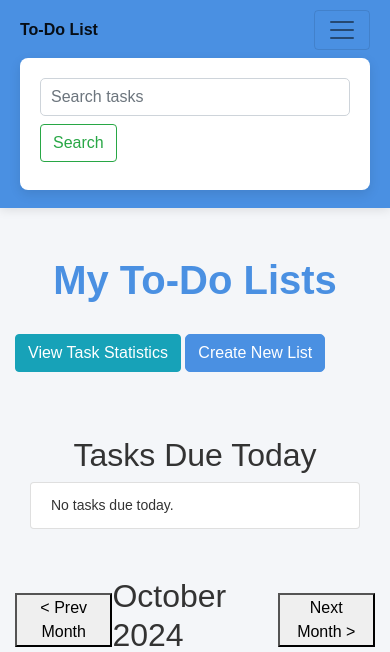
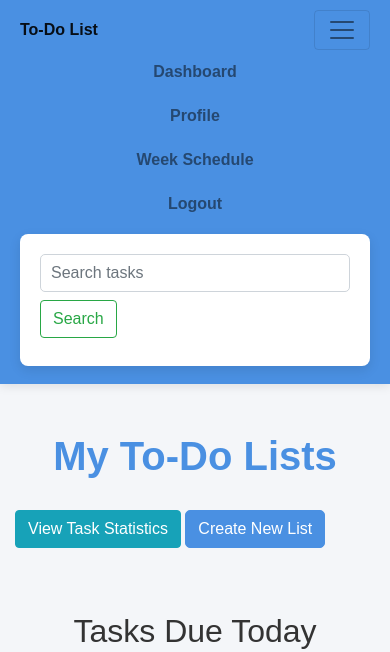
Before and after one commit to 1bgss/Todolist, a PHP site: page /dashboard.php in a window 390 px wide, after a click that opens the changed part. Shown: the top 652 px of the page. Run offline with PHP 8.4, Linux system fonts and the light colour scheme; the visitor is signed in with stand-in values (Sample User, id 1); data that the repository does not hold is empty.

Commit message:
Update styles.css

```diff
--- a/styles.css
+++ b/styles.css
@@ -12,6 +12,7 @@ body {
     background-color: #4a90e2 !important;
     padding: 10px 20px;
     box-shadow: 0 2px 10px rgba(0, 0, 0, 0.1);
+    position: relative; /* Tambahkan ini */
 }
 
 .navbar-brand {
@@ -31,6 +32,10 @@ body {
     border-radius: 5px;
 }
 
+.navbar-collapse {
+    z-index: 9999;
+}
+
 /* Hamburger */
 .navbar .hamburger {
     display: none;
@@ -46,23 +51,11 @@ body {
     transition: 0.4s;
 }
 
-@media (max-width: 768px) {
-    .navbar .hamburger {
-        display: flex;
-    }
-
+@media (max-width: 576px) {
     .navbar-nav {
-        display: none;
         flex-direction: column;
-        position: absolute;
-        top: 60px;
-        left: 0;
-        width: 100%;
         background-color: #4a90e2;
-    }
-
-    .navbar-nav.active {
-        display: flex;
+        z-index: 999;
     }
 
     .navbar-nav a {
```
